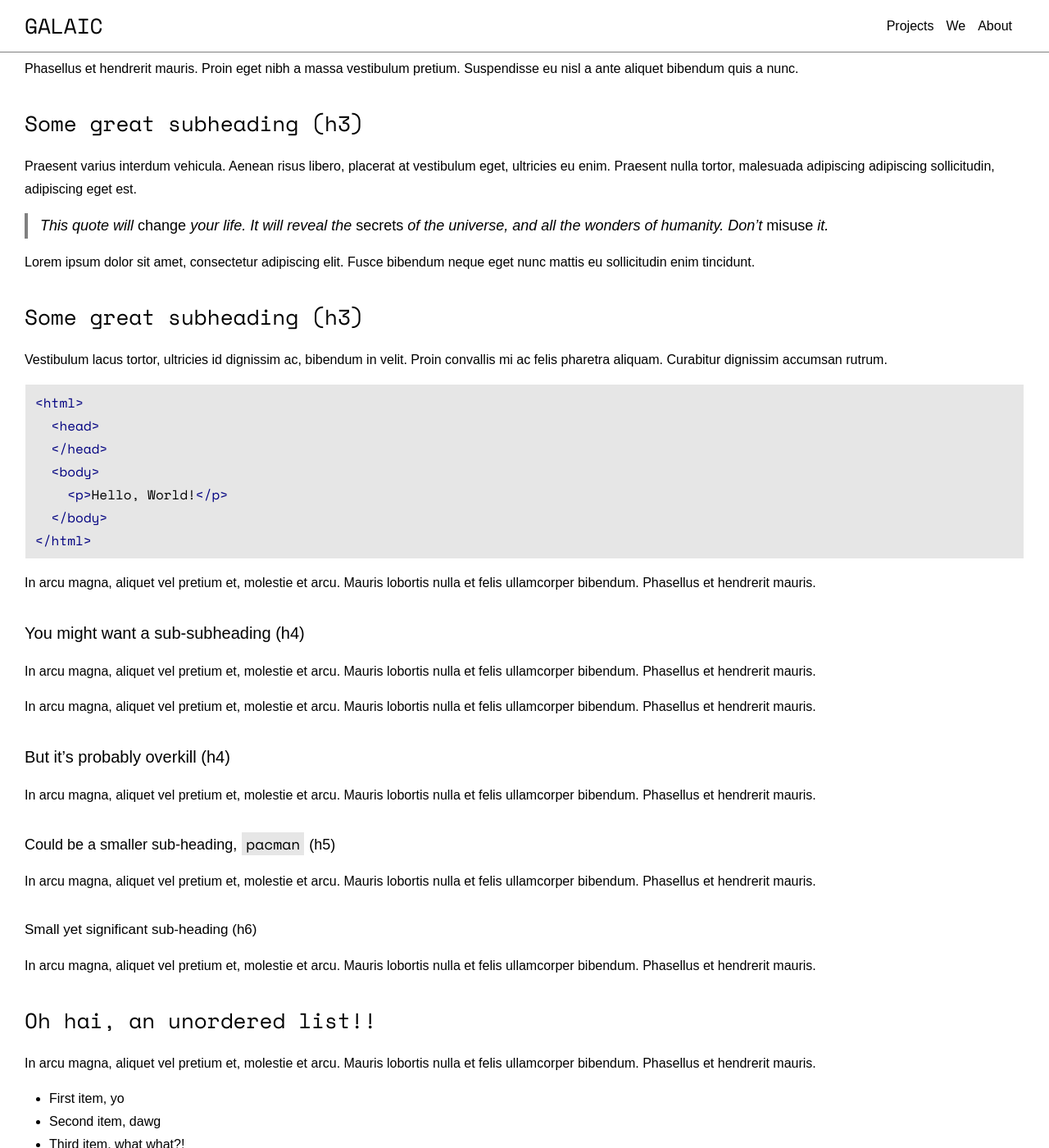
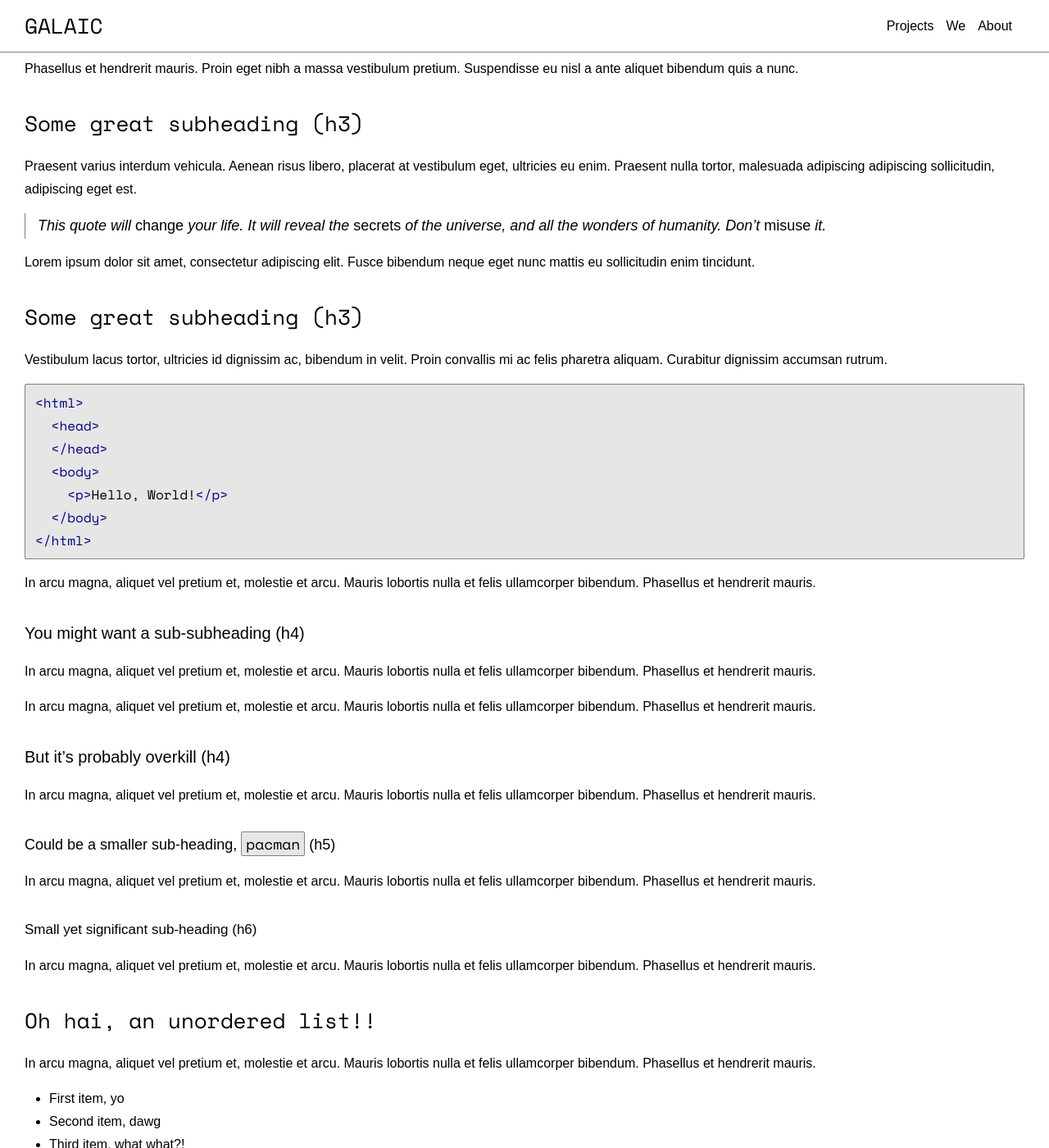
Before and after one commit to antoniosandebouzas/galaic.github.io, a Jekyll site: the page built from _posts/2024-04-11-test-post1.md, in a window 1280 px wide and 1400 px high, scrolled down 744 px. Shown: the whole window at 82% size. Built offline with Jekyll 4.4.1, drawn with Linux system fonts in a browser that asks for light colours; some web fonts are replaced.

Commit message:
border-radius: 2px

```diff
--- a/_sass/minima/_base.scss
+++ b/_sass/minima/_base.scss
@@ -155,7 +155,7 @@ a {
  */
 blockquote {
   color: $brand-color;
-  border-left: 4px solid $border-color-01;
+  border-left: 1px solid $border-color-01;
   padding-left: $spacing-unit * .5;
   @include relative-font-size(1.125);
   font-style: italic;
@@ -178,8 +178,8 @@ code {
   font-family: $code-font-family;
   // font-size: 0.9375em;
   font-size: 1em;
-  border: 1px solid $background-color;
-  border-radius: 0px;
+  border: 1px solid $color-galaic-middlegray;
+  border-radius: 2px;
   background-color: $code-background-color;
 }
 
@@ -199,7 +199,7 @@ pre {
 }
 
 .highlight {
-  border-radius: 0px;
+  border-radius: 2px;
   background: $code-background-color;
   @extend %vertical-rhythm;
 
@@ -265,7 +265,7 @@ table {
   color: $table-text-color;
   border-collapse: collapse;
   border: 1px solid $table-border-color;
-  border-radius: 0px;
+  border-radius: 2px;
 
   tr {
     &:nth-child(even) {
--- a/_sass/minima/_layout.scss
+++ b/_sass/minima/_layout.scss
@@ -38,7 +38,7 @@
   right: $spacing-unit * .5;
   background-color: $background-color;
   border: 1px solid $border-color-01;
-  border-radius: 0px;
+  border-radius: 2px;
   text-align: right;
 
   .nav-trigger {
@@ -132,7 +132,7 @@
     position: absolute;
     background-color: $background-color;
     border: 1px solid $border-color-01;
-    border-radius: 0px;
+    border-radius: 2px;
     text-align: left;
   }
 
@@ -144,7 +144,7 @@
     color: $text-color;
     line-height: $base-line-height;
     display: block;
-    border-radius: 0px;
+    border-radius: 2px;
     padding: ($spacing-unit * .25) ($spacing-unit * .5);
   }
 
@@ -413,6 +413,6 @@ html {
 
 h1,
 h2,
-h3{
+h3 {
   font-family: $code-font-family;
 }
```
